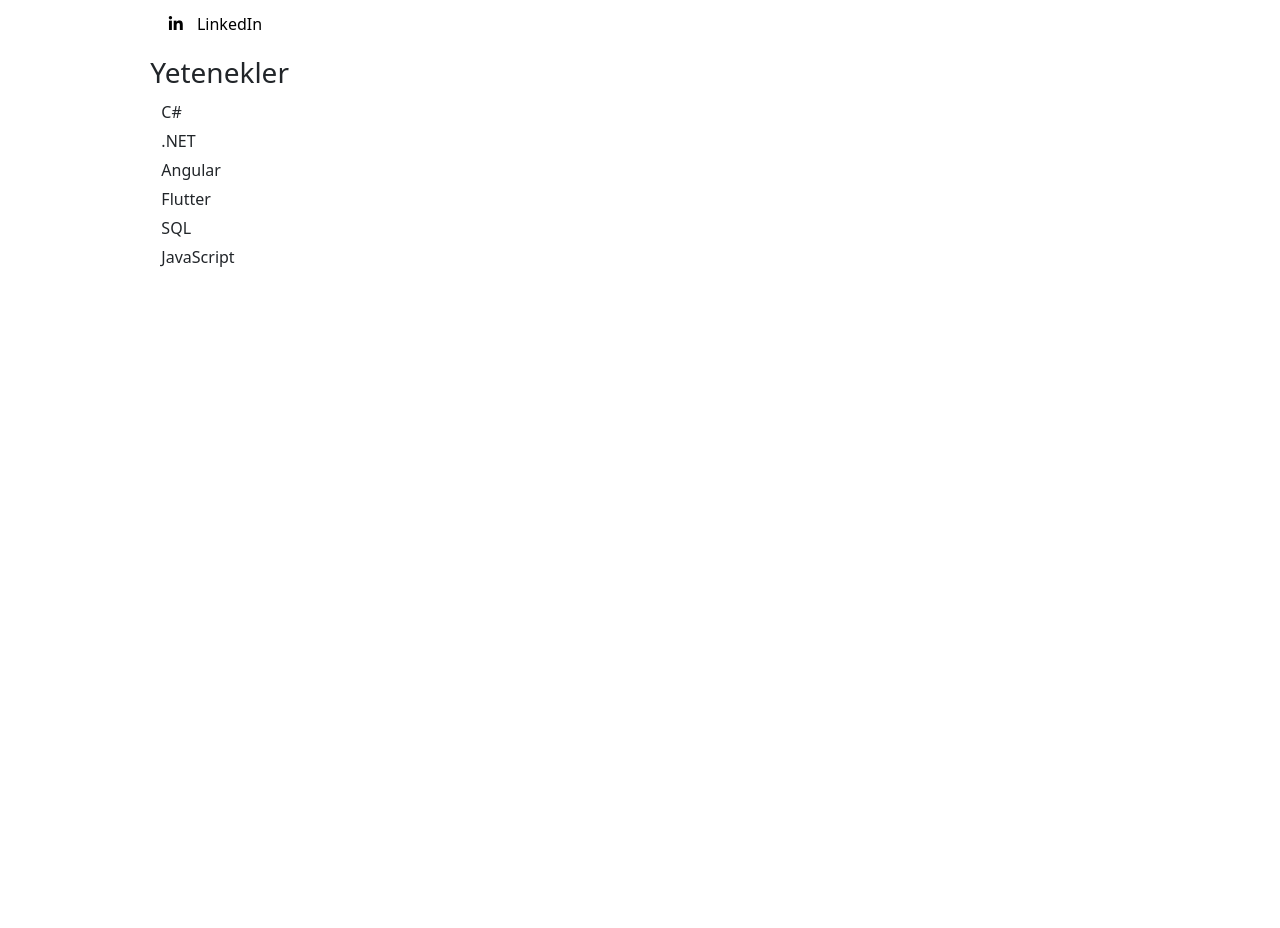
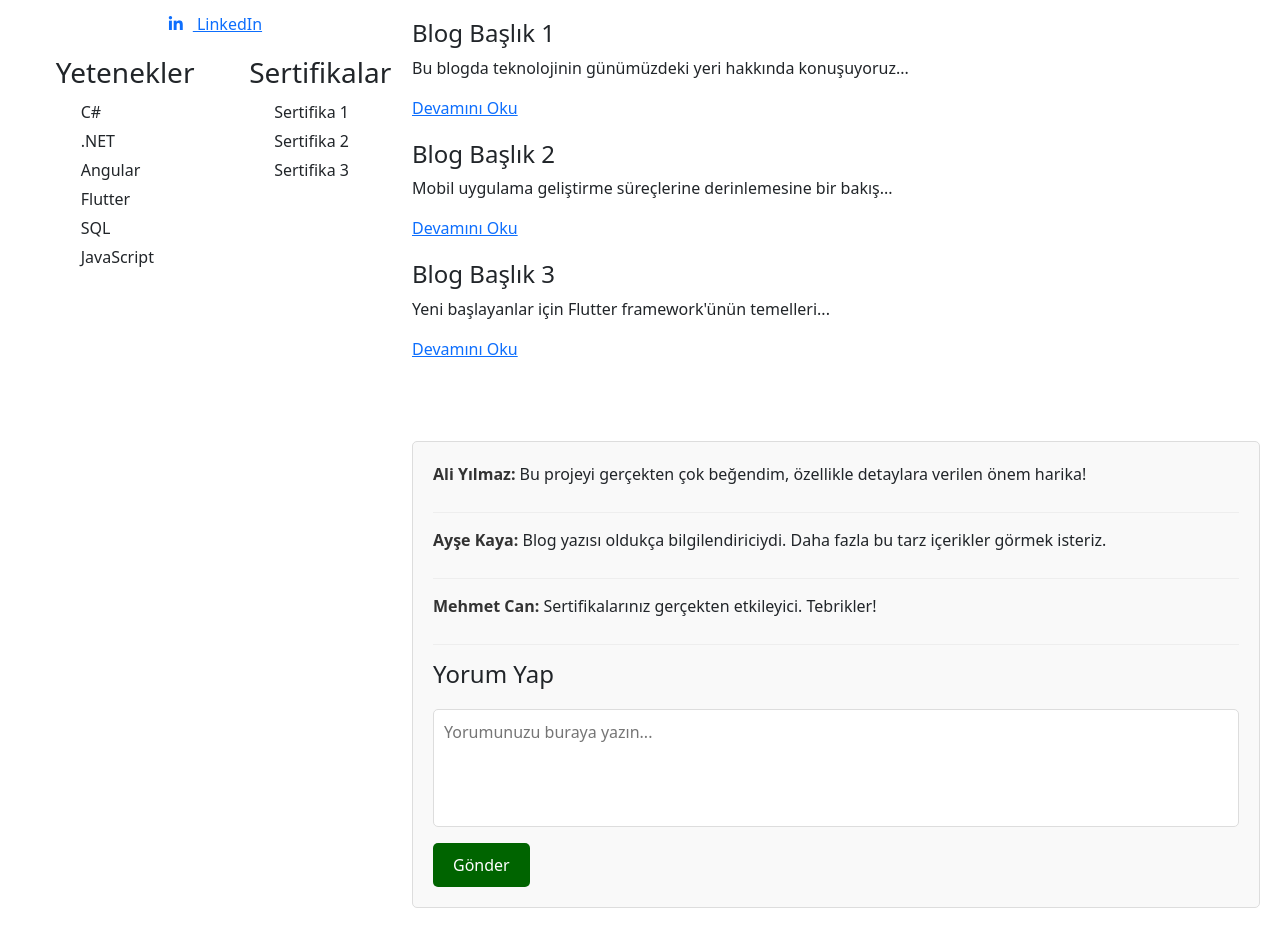
Before and after one commit to gokdenizgencc/portfolioproject, an Angular app: page /homepage in a window 1280 px wide. Shown: the part 442-1370 px from the top of the page. Before the commit the page ends 800 px from the top, so only its background shows below. Built offline with nearby package versions, Linux system fonts and the light colour scheme.

Commit message:
edit home pages

```diff
--- a/src/components/homepage/homepage.component.css
+++ b/src/components/homepage/homepage.component.css
@@ -18,7 +18,7 @@
 .edit-profile-button {
   margin-top: 10px;
   padding: 10px 20px;
-  background-color: #007BFF;
+  background-color: #006400;
   color: white;
   border: none;
   border-radius: 5px;
@@ -57,35 +57,82 @@
   display: flex;
   align-items: center;
   margin-bottom: 10px;
+  margin-left: 40%;
 }
 
 .social-link i {
   margin-right: 10px;
 }
 
-.social-link a {
-  margin-left: 40%;
-  text-decoration: none;
-  color: #000000;
+.skills-certificates {
+  display: flex;
+  justify-content: space-between;
+  margin-top: 20px;
 }
 
-.skills {
-  margin-top: 20px;
+.skills, .certificates {
+  width: 48%;
   text-align: left;
 }
 
-.skills h3 {
-  margin-left: 35%;
+.skills h3, .certificates h3 {
   margin-bottom: 10px;
+  margin-left: 20%;
 }
 
-.skills ul {
-
+.skills ul, .certificates ul {
   list-style-type: none;
   padding: 0;
 }
 
-.skills li {
-  margin-left: 38%;
+.skills li, .certificates li {
   margin-bottom: 5px;
+  margin-left: 34%;
 }
+.blogs {
+  display: flex;
+  flex-wrap: wrap;
+  gap: 20px;
+
+}
+.comments-section {
+  margin-top: 60px;
+  padding: 20px;
+  background-color: #f9f9f9;
+  border: 1px solid #ddd;
+  border-radius: 5px;
+  width: 100%;
+  box-sizing: border-box;
+}
+
+.comment {
+  margin-bottom: 15px;
+  padding-bottom: 10px;
+  border-bottom: 1px solid #eee;
+}
+
+.comment strong {
+  color: #333;
+}
+
+.comment-form {
+  margin-top: 20px;
+}
+
+.comment-form textarea {
+  width: 100%;
+  padding: 10px;
+  border: 1px solid #ddd;
+  border-radius: 5px;
+  resize: none;
+}
+
+.comment-form button {
+  margin-top: 10px;
+  padding: 10px 20px;
+  background-color: #006400;
+  color: white;
+  border: none;
+  border-radius: 5px;
+  cursor: pointer;
+}
--- a/src/components/homepage/homepage.component.html
+++ b/src/components/homepage/homepage.component.html
@@ -16,6 +16,7 @@
       </div>
     </div>
 
+    <div class="skills-certificates">
       <div class="skills">
         <h3>Yetenekler</h3>
         <ul>
@@ -26,6 +27,15 @@
           <li>SQL</li>
           <li>JavaScript</li>
         </ul>
+      </div>
+      <div class="certificates">
+        <h3>Sertifikalar</h3>
+        <ul>
+          <li>Sertifika 1</li>
+          <li>Sertifika 2</li>
+          <li>Sertifika 3</li>
+        </ul>
+      </div>
     </div>
   </div>
 
@@ -56,6 +66,40 @@
         <h4>Proje 6</h4>
         <p>Proje açıklaması...</p>
       </div>
+      <h3>Bloglar</h3>
+    <div class="blogs">
+      <div class="blog">
+        <h4>Blog Başlık 1</h4>
+        <p>Bu blogda teknolojinin günümüzdeki yeri hakkında konuşuyoruz...</p>
+        <a href="#">Devamını Oku</a>
+      </div>
+      <div class="blog">
+        <h4>Blog Başlık 2</h4>
+        <p>Mobil uygulama geliştirme süreçlerine derinlemesine bir bakış...</p>
+        <a href="#">Devamını Oku</a>
+      </div>
+      <div class="blog">
+        <h4>Blog Başlık 3</h4>
+        <p>Yeni başlayanlar için Flutter framework'ünün temelleri...</p>
+        <a href="#">Devamını Oku</a>
+      </div>
+
+      <div class="comments-section">
+        <div class="comment">
+          <p><strong>Ali Yılmaz:</strong> Bu projeyi gerçekten çok beğendim, özellikle detaylara verilen önem harika!</p>
+        </div>
+        <div class="comment">
+          <p><strong>Ayşe Kaya:</strong> Blog yazısı oldukça bilgilendiriciydi. Daha fazla bu tarz içerikler görmek isteriz.</p>
+        </div>
+        <div class="comment">
+          <p><strong>Mehmet Can:</strong> Sertifikalarınız gerçekten etkileyici. Tebrikler!</p>
+        </div>
+
+        <h4>Yorum Yap</h4>
+        <form class="comment-form">
+          <textarea placeholder="Yorumunuzu buraya yazın..." rows="4"></textarea>
+          <button type="submit">Gönder</button>
+        </form>
     </div>
   </div>
 </div>
```
Lines whose indentation alone changed are shown as unchanged.
